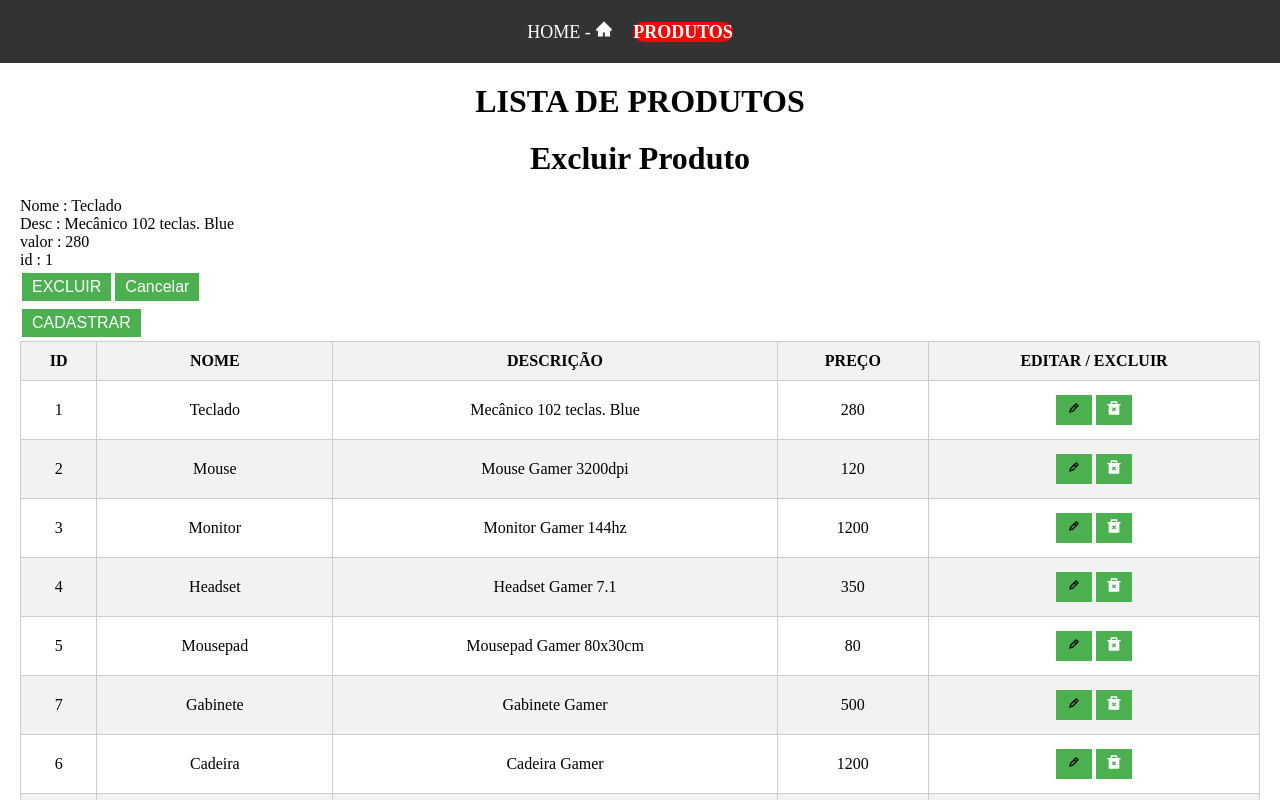
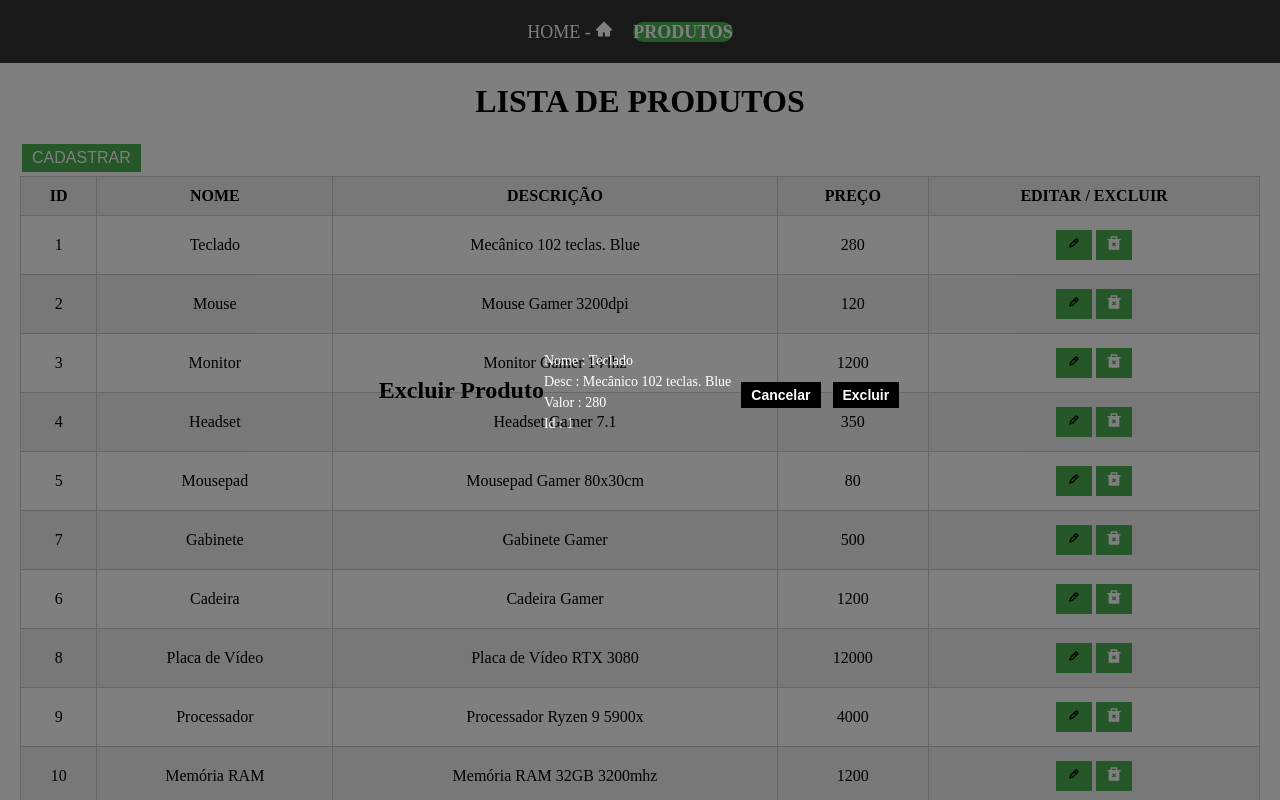
Before and after one commit to freitaslivia/cp2-react, a React (Vite) app: page /produtos in a window 1280 px wide. Both pictures are taken after a click on the button 1114 px from the left and 245 px from the top of the page. Shown: the top 800 px of the page. Built offline with nearby package versions, Linux system fonts and the light colour scheme; data requests are answered from the project's data file.

Commit message:
Estilização do excluir, inserir e editar com sass

```diff
--- a/src/components/Cabecalho/Cabecalho.scss
+++ b/src/components/Cabecalho/Cabecalho.scss
@@ -24,9 +24,6 @@
         text-decoration: none;
         font-size: 18px;
 
-
-
-
         &:hover {
           background-color: #111 ;
           border-radius: 10px;
@@ -35,7 +32,7 @@
 
 
     .active {
-      background-color: red !important;
+      background-color: #4CAF50 !important;
       border-radius: 10px;
     }
   }
--- a/src/components/ModalEditar/ModalEditar.jsx
+++ b/src/components/ModalEditar/ModalEditar.jsx
@@ -1,4 +1,5 @@
 import { useState, useEffect } from "react";
+import "../ModalInserir/ModalInserirEditar.scss";
 
 export default function ModalEditar(props) {
   const [produto, setProduto] = useState({
@@ -42,7 +43,7 @@ export default function ModalEditar(props) {
 
   if (props.openEditar) {
     return (
-      <div>
+      <div className="Modal">
         <h1>Editar Produto</h1>
 
         <button onClick={()=> props.setOpenEditar(false)}>X</button>
@@ -50,33 +51,15 @@ export default function ModalEditar(props) {
         <form onSubmit={handleSubmit}>
           <div>
             <label htmlFor="nome">Nome do Produto:</label>
-            <input
-              type="text"
-              id="nome"
-              name="nome"
-              value={produto.nome}
-              onChange={handleChange}
-            />
+            <input type="text" id="nome" name="nome" value={produto.nome} onChange={handleChange}/>
           </div>
           <div>
             <label htmlFor="desc">Descrição do Produto:</label>
-            <input
-              type="text"
-              id="desc"
-              name="desc"
-              value={produto.desc}
-              onChange={handleChange}
-            />
+            <input type="text" id="desc" name="desc" value={produto.desc} onChange={handleChange}/>
           </div>
           <div>
             <label htmlFor="valor">Valor do Produto:</label>
-            <input
-              type="text"
-              id="valor"
-              name="valor"
-              value={produto.valor}
-              onChange={handleChange}
-            />
+            <input type="text" id="valor" name="valor" value={produto.valor} onChange={handleChange}/>
           </div>
           <button type="submit">Salvar</button>
         </form>
--- a/src/components/ModalExcluir/ModalExcluir.jsx
+++ b/src/components/ModalExcluir/ModalExcluir.jsx
@@ -1,9 +1,10 @@
+import "./ModalExcluir.scss";
 
 export default function ModalExcluir(props) {
 
-  const handleExclude = async () => {
+  const handleExclude = () => {
 
-    const handleExclude = await fetch(`http://localhost:5000/produtos/${props.produto.id}`, {
+     const handleExclude = fetch(`http://localhost:5000/produtos/${props.produto.id}`, {
        method: "DELETE",
        headers: {
          "Content-Type": "application/json",
@@ -19,17 +20,17 @@ export default function ModalExcluir(props) {
 
   if (props.openExcluir) {
      return (
-      <div>
+       <div className="Modal-excluir">
          <h1>Excluir Produto</h1>
          <div>
            <p>Nome : {props.produto.nome}</p>
            <p>Desc : {props.produto.desc}</p>
-          <p>valor : {props.produto.valor}</p>
-          <p>id : {props.produto.id}</p>
+           <p>Valor : {props.produto.valor}</p>
+           <p>Id : {props.produto.id}</p>
+         </div>
          <div>
-            <button onClick={handleExclude}>EXCLUIR</button>
+           <button onClick={handleExclude}>Excluir</button>
            <button onClick={() => props.setOpenExcluir(false)}>Cancelar</button>
-          </div>
          </div>
        </div>
      );
--- /dev/null
+++ b/src/components/ModalExcluir/ModalExcluir.scss
@@ -0,0 +1,43 @@
+
+.Modal-excluir {
+    position: fixed;
+    top: 0;
+    left: 0;
+    width: 100%;
+    height: 100%;
+    background-color: rgba(0, 0, 0, 0.5);
+    z-index: 100;
+    display: flex;
+    justify-content: center;
+    align-items: center;
+
+    h1 {
+        font-size: 24px;
+        font-weight: bold;
+        margin-bottom: 10px;
+    }
+
+    div {
+        margin-bottom: 10px;
+
+        p {
+            font-size: 14px;
+            margin-bottom: 5px;
+            color: #fff;
+        }
+
+        button {
+            float: right;
+            border: none;
+            background-color: #000;
+            color: #fff;
+            font-size: 14px;
+            font-weight: bold;
+            padding: 5px 10px;
+            cursor: pointer;
+            margin-left: 10px;
+        }
+    }
+
+
+}
--- a/src/components/ModalInserir/ModalInserir.jsx
+++ b/src/components/ModalInserir/ModalInserir.jsx
@@ -1,4 +1,5 @@
 import { useState } from "react";
+import "./ModalInserirEditar.scss"
 
 export default function ModalInserir(props) {
 
@@ -32,7 +33,7 @@ export default function ModalInserir(props) {
 
   if (props.open) {
     return (
-      <div>
+      <div className="Modal">
         <h1>CADASTRO DE PRODUTOS</h1>
         <button onClick={()=> props.setOpen(false)}>X</button>
 
--- /dev/null
+++ b/src/components/ModalInserir/ModalInserirEditar.scss
@@ -0,0 +1,73 @@
+.Modal {
+    position: fixed;
+    top: 0;
+    left: 0;
+    width: 100%;
+    height: 100%;
+    background-color: rgba(0, 0, 0, 0.5);
+    z-index: 100;
+    display: flex;
+    justify-content: center;
+    align-items: center;
+
+    h1 {
+      font-size: 24px;
+      font-weight: bold;
+      margin-bottom: 10px;
+    }
+
+    button {
+      float: right;
+      border: none;
+      background-color: transparent;
+      font-size: 24px;
+      font-weight: bold;
+      cursor: pointer;
+    }
+
+    form {
+      width: 500px;
+      padding: 20px;
+      background-color: #fff;
+
+      fieldset {
+        border: none;
+
+        legend {
+          font-size: 18px;
+          font-weight: bold;
+          margin-bottom: 10px;
+        }
+      }
+
+      div {
+        margin-bottom: 10px;
+
+        label {
+          display: block;
+          font-size: 14px;
+          font-weight: bold;
+          margin-bottom: 5px;
+        }
+
+        input {
+          width: 100%;
+          padding: 5px;
+          border: 1px solid #ccc;
+          font-size: 14px;
+        }
+
+        button {
+          float: right;
+          border: none;
+          background-color: #000;
+          color: #fff;
+          font-size: 14px;
+          font-weight: bold;
+          padding: 5px 10px;
+          cursor: pointer;
+        }
+      }
+    }
+
+  }
```
Lines whose indentation alone changed are shown as unchanged.
